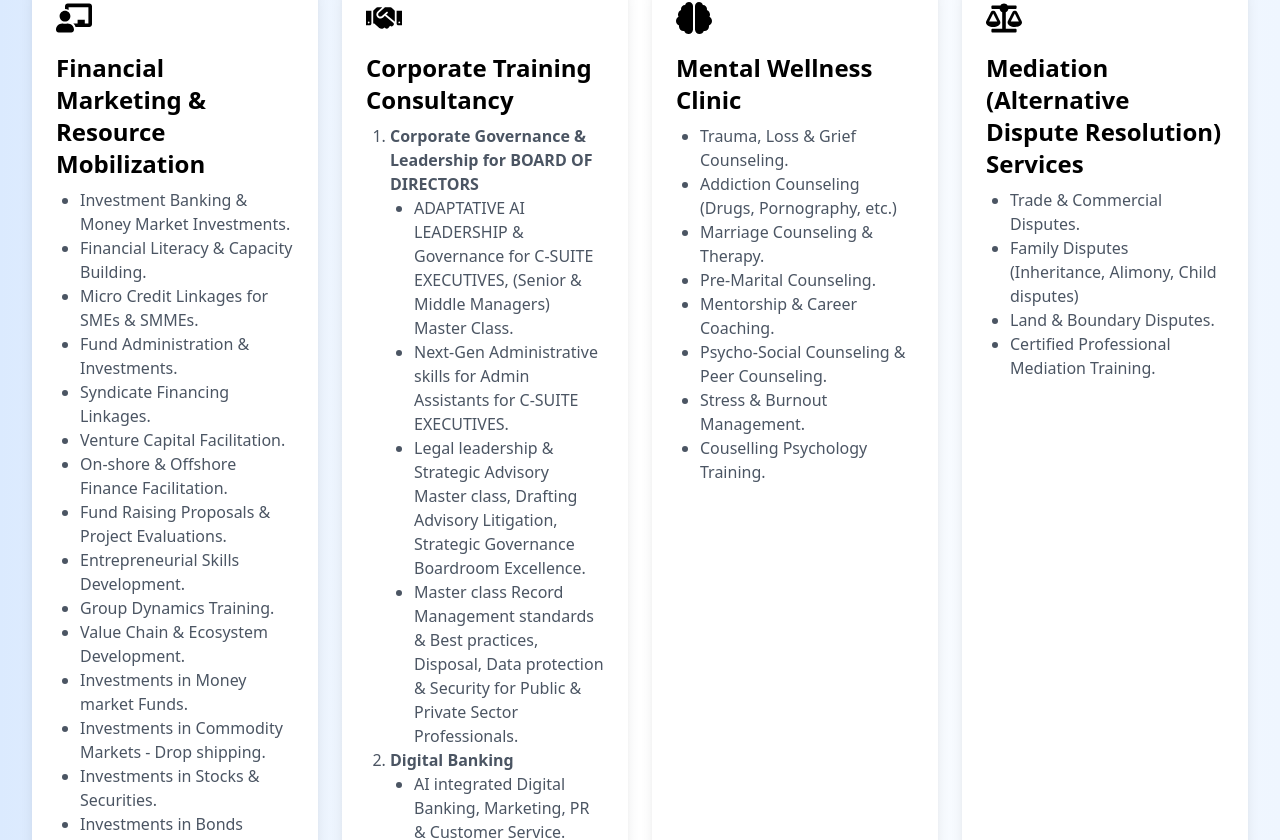
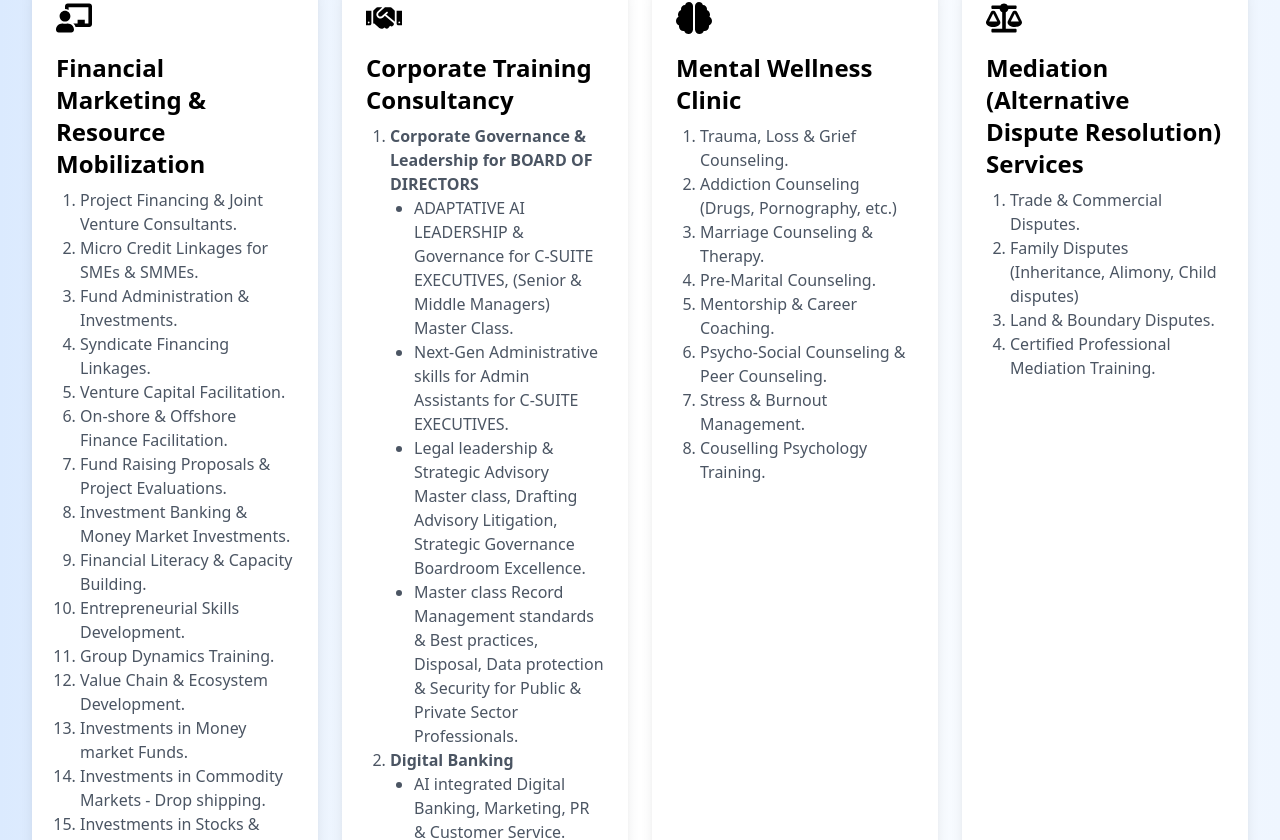
Before and after one commit to Maundu-Anthony/LEEROY-CONSULTANTS-LIMITED, a React (Create React App) app: page / in a window 1280 px wide. Shown: the part 1556-2396 px from the top of the page. Built offline with nearby package versions, Linux system fonts and the light colour scheme.

Commit message:
update 3 today

```diff
--- a/src/App.js
+++ b/src/App.js
@@ -72,15 +72,16 @@ function App() {
           <div className="bg-white p-6 rounded-lg shadow-lg hover:shadow-xl transition-shadow duration-300">
             <FaChalkboardTeacher className="text-4xl text-primary mb-4" />
             <h3 className="text-2xl font-semibold text-secondary">Financial Marketing & Resource Mobilization</h3>
-            <ul className="text-gray-600 mt-2 list-disc list-outside pl-6 text-left">
-              <li>Investment Banking & Money Market Investments.</li>
-              <li>Financial Literacy & Capacity Building.</li>
+            <ol className="text-gray-600 mt-2 list-decimal list-outside pl-6 text-left">
+              <li>Project Financing & Joint Venture Consultants.</li>
               <li>Micro Credit Linkages for SMEs & SMMEs.</li>
               <li>Fund Administration & Investments.</li>
               <li>Syndicate Financing Linkages.</li>
               <li>Venture Capital Facilitation.</li>
               <li>On-shore & Offshore Finance Facilitation.</li>
               <li>Fund Raising Proposals & Project Evaluations.</li>
+              <li>Investment Banking & Money Market Investments.</li>
+              <li>Financial Literacy & Capacity Building.</li>
               <li>Entrepreneurial Skills Development.</li>
               <li>Group Dynamics Training.</li>
               <li>Value Chain & Ecosystem Development.</li>
@@ -88,8 +89,7 @@ function App() {
               <li>Investments in Commodity Markets - Drop shipping.</li>
               <li>Investments in Stocks & Securities.</li>
               <li>Investments in Bonds (Private, Government & Infrastructure Bonds).</li>
-
-            </ul>
+            </ol>
           </div>
 
 
@@ -159,7 +159,7 @@ function App() {
           <div className="bg-white p-6 rounded-lg shadow-lg hover:shadow-xl transition-shadow duration-300">
             <FaBrain className="text-4xl text-primary mb-4" />
             <h3 className="text-2xl font-semibold text-secondary">Mental Wellness Clinic</h3>
-            <ul className="text-gray-600 mt-2 list-disc list-outside pl-6 text-left">
+            <ol className="text-gray-600 mt-2 list-decimal list-outside pl-6 text-left">
               <li>Trauma, Loss & Grief Counseling.</li>
               <li>Addiction Counseling (Drugs, Pornography, etc.)</li>
               <li>Marriage Counseling & Therapy.</li>
@@ -168,20 +168,19 @@ function App() {
               <li>Psycho-Social Counseling & Peer Counseling.</li>
               <li>Stress & Burnout Management.</li>
               <li>Couselling Psychology Training.</li>
-
-            </ul>
+            </ol>
           </div>
 
           {/* Mediation (Alternative Dispute Resolution) Services */}
           <div className="bg-white p-6 rounded-lg shadow-lg hover:shadow-xl transition-shadow duration-300">
             <FaBalanceScale className="text-4xl text-primary mb-4" />
             <h3 className="text-2xl font-semibold text-secondary">Mediation (Alternative Dispute Resolution) Services</h3>
-            <ul className="text-gray-600 mt-2 list-disc list-outside pl-6 text-left">
+            <ol className="text-gray-600 mt-2 list-decimal list-outside pl-6 text-left">
               <li>Trade & Commercial Disputes.</li>
               <li>Family Disputes (Inheritance, Alimony, Child disputes)</li>
               <li>Land & Boundary Disputes.</li>
               <li>Certified Professional Mediation Training.</li>
-            </ul>
+            </ol>
           </div>
 
 
```
Lines whose indentation alone changed are shown as unchanged.
